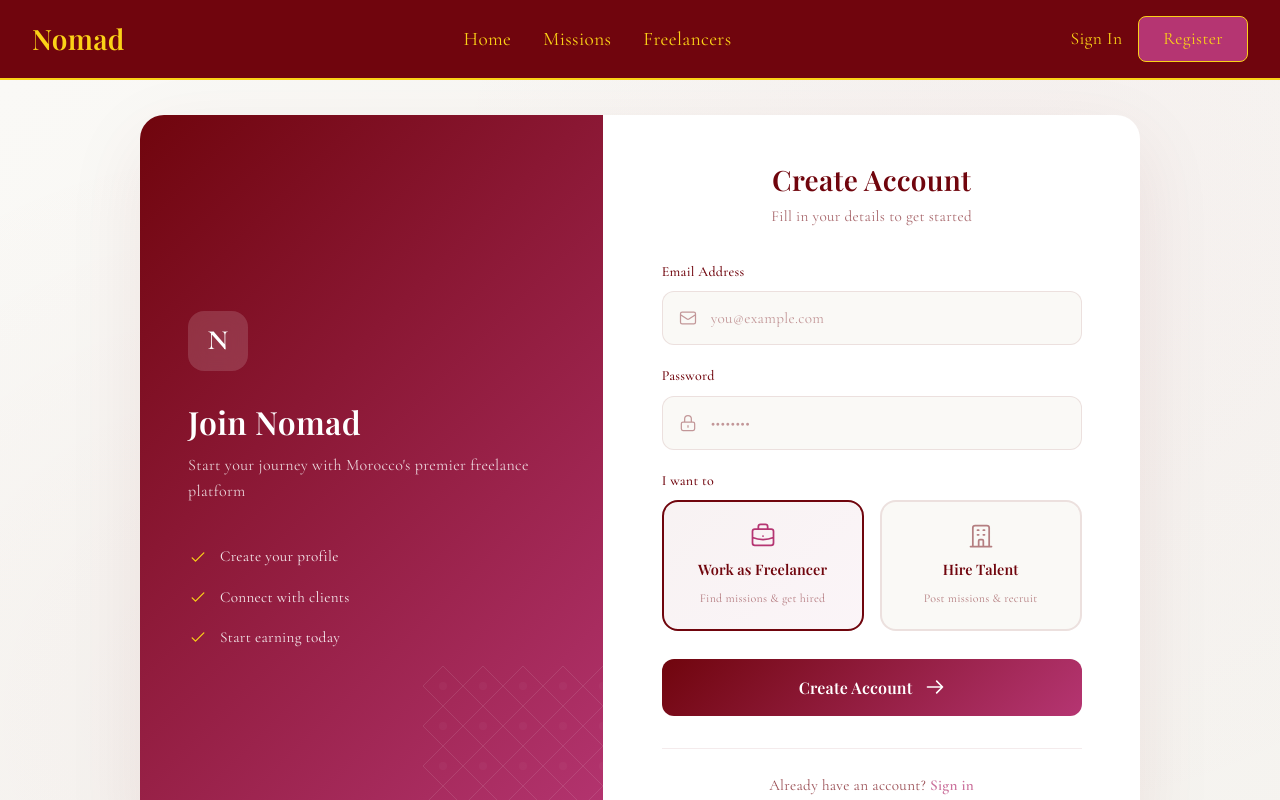
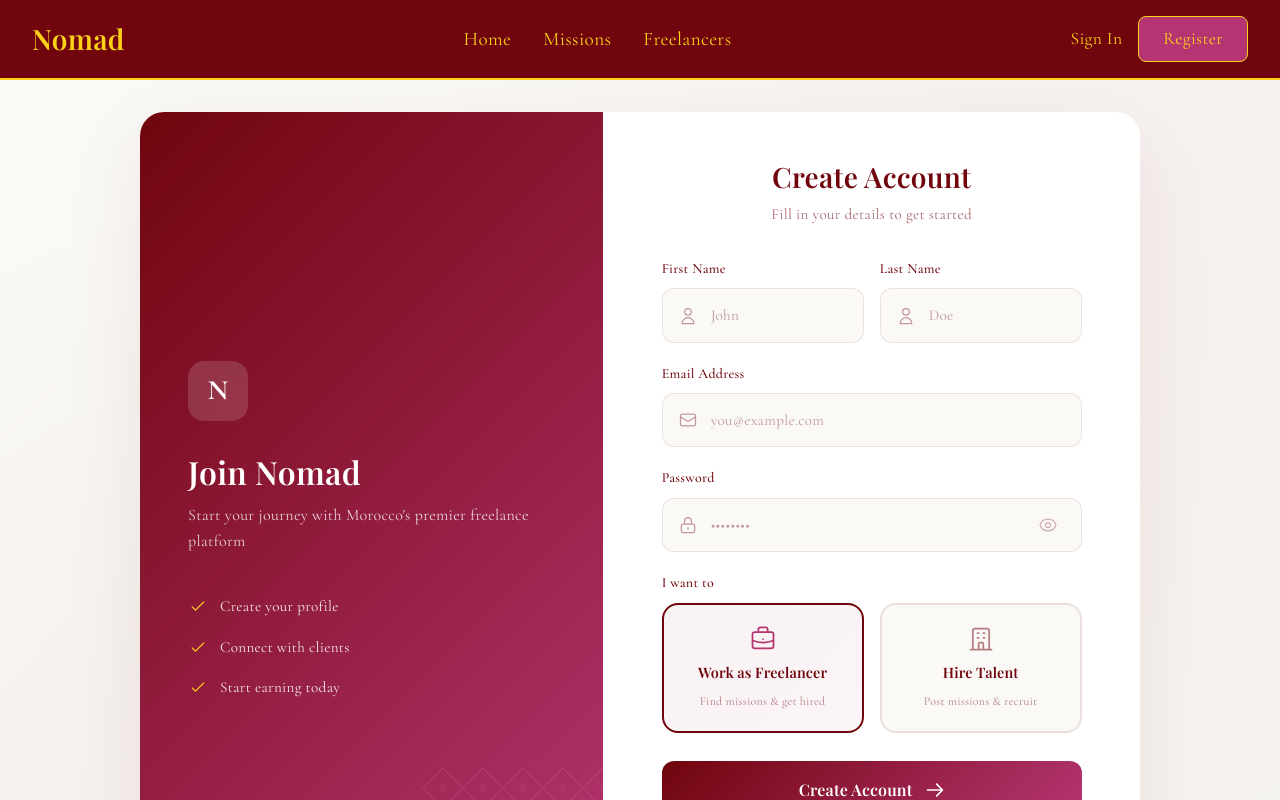
Before and after one commit to Byeolunu/Nomad, an Angular app in the folder front/: page /signup in a window 1280 px wide. Shown: the top 800 px of the page. Built offline with nearby package versions, Linux system fonts and the light colour scheme; a web font is replaced by a local one.

Commit message:
Updated Login and register forms

```diff
--- a/front/src/app/auth/login/login.css
+++ b/front/src/app/auth/login/login.css
@@ -147,6 +147,34 @@
 }
 .input-wrapper {
   position: relative;
+}
+.password-wrapper {
+  display: flex;
+  align-items: center;
+}
+.toggle-password-btn {
+  position: absolute;
+  right: 1rem;
+  background: none;
+  border: none;
+  cursor: pointer;
+  padding: 0.5rem;
+  display: flex;
+  align-items: center;
+  justify-content: center;
+  color: #70050D;
+  opacity: 0.3;
+  transition: opacity 0.2s ease;
+}
+.toggle-password-btn.visible {
+  opacity: 1;
+}
+.toggle-password-btn:focus {
+  outline: none;
+}
+.toggle-password-btn svg {
+  width: 20px;
+  height: 20px;
 }
 .input-icon {
   position: absolute;
--- a/front/src/app/auth/login/login.html
+++ b/front/src/app/auth/login/login.html
@@ -65,12 +65,12 @@
           </div>
           <div class="form-group">
             <label class="form-label font-hermione">Password</label>
-            <div class="input-wrapper">
+            <div class="input-wrapper password-wrapper">
               <svg class="input-icon" fill="none" stroke="currentColor" viewBox="0 0 24 24">
                 <path stroke-linecap="round" stroke-linejoin="round" stroke-width="1.5" d="M12 15v2m-6 4h12a2 2 0 002-2v-6a2 2 0 00-2-2H6a2 2 0 00-2 2v6a2 2 0 002 2zm10-10V7a4 4 0 00-8 0v4h8z"></path>
               </svg>
               <input
-                type="password"
+                [type]="showPassword ? 'text' : 'password'"
                 [(ngModel)]="password"
                 name="password"
                 required
@@ -78,6 +78,18 @@
                 class="form-input font-hermione"
                 placeholder="••••••••"
               />
+              <button
+                type="button"
+                class="toggle-password-btn"
+                [class.visible]="showPassword"
+                (click)="togglePasswordVisibility()"
+                [attr.aria-label]="showPassword ? 'Hide password' : 'Show password'"
+              >
+                <svg fill="none" stroke="currentColor" viewBox="0 0 24 24">
+                  <path stroke-linecap="round" stroke-linejoin="round" stroke-width="1.5" d="M15 12a3 3 0 11-6 0 3 3 0 016 0z"></path>
+                  <path stroke-linecap="round" stroke-linejoin="round" stroke-width="1.5" d="M2.458 12C3.732 7.943 7.523 5 12 5c4.478 0 8.268 2.943 9.542 7-1.274 4.057-5.064 7-9.542 7-4.477 0-8.268-2.943-9.542-7z"></path>
+                </svg>
+              </button>
             </div>
           </div>
           <div class="form-options">
--- a/front/src/app/auth/login/login.ts
+++ b/front/src/app/auth/login/login.ts
@@ -16,9 +16,14 @@ import { FormsModule } from '@angular/forms';
 export class LoginComponent {
   email = '';
   password = '';
+  showPassword = false;
   errorMessage = '';
   successMessage = '';
   constructor(private authService: AuthService, private router: Router) {}
+
+  togglePasswordVisibility() {
+    this.showPassword = !this.showPassword;
+  }
 
   onLogin() {
     console.log('Attempting login with:', this.email);
--- a/front/src/app/auth/signup/signup.css
+++ b/front/src/app/auth/signup/signup.css
@@ -135,6 +135,11 @@
   flex-direction: column;
   gap: 1.25rem;
 }
+.form-row {
+  display: grid;
+  grid-template-columns: 1fr 1fr;
+  gap: 1rem;
+}
 .form-group {
   display: flex;
   flex-direction: column;
@@ -147,6 +152,10 @@
 }
 .input-wrapper {
   position: relative;
+}
+.password-wrapper {
+  display: flex;
+  align-items: center;
 }
 .input-icon {
   position: absolute;
@@ -188,6 +197,30 @@
   font-size: 0.8rem;
   color: #BF152C;
   margin-top: 0.25rem;
+}
+.toggle-password-btn {
+  position: absolute;
+  right: 1rem;
+  background: none;
+  border: none;
+  cursor: pointer;
+  padding: 0.5rem;
+  display: flex;
+  align-items: center;
+  justify-content: center;
+  color: #70050D;
+  opacity: 0.3;
+  transition: opacity 0.2s ease;
+}
+.toggle-password-btn.visible {
+  opacity: 1;
+}
+.toggle-password-btn:focus {
+  outline: none;
+}
+.toggle-password-btn svg {
+  width: 20px;
+  height: 20px;
 }
 .role-selector {
   display: grid;
--- a/front/src/app/auth/signup/signup.html
+++ b/front/src/app/auth/signup/signup.html
@@ -46,6 +46,40 @@
           <p class="form-subtitle font-hermione">Fill in your details to get started</p>
         </div>
         <form (ngSubmit)="onSignup()" class="auth-form">
+          <div class="form-row">
+            <div class="form-group">
+              <label class="form-label font-hermione">First Name</label>
+              <div class="input-wrapper">
+                <svg class="input-icon" fill="none" stroke="currentColor" viewBox="0 0 24 24">
+                  <path stroke-linecap="round" stroke-linejoin="round" stroke-width="1.5" d="M16 7a4 4 0 11-8 0 4 4 0 018 0zM12 14a7 7 0 00-7 7h14a7 7 0 00-7-7z"></path>
+                </svg>
+                <input
+                  type="text"
+                  [(ngModel)]="firstName"
+                  name="firstName"
+                  required
+                  class="form-input font-hermione"
+                  placeholder="John"
+                />
+              </div>
+            </div>
+            <div class="form-group">
+              <label class="form-label font-hermione">Last Name</label>
+              <div class="input-wrapper">
+                <svg class="input-icon" fill="none" stroke="currentColor" viewBox="0 0 24 24">
+                  <path stroke-linecap="round" stroke-linejoin="round" stroke-width="1.5" d="M16 7a4 4 0 11-8 0 4 4 0 018 0zM12 14a7 7 0 00-7 7h14a7 7 0 00-7-7z"></path>
+                </svg>
+                <input
+                  type="text"
+                  [(ngModel)]="lastName"
+                  name="lastName"
+                  required
+                  class="form-input font-hermione"
+                  placeholder="Doe"
+                />
+              </div>
+            </div>
+          </div>
           <div class="form-group">
             <label class="form-label font-hermione">Email Address</label>
             <div class="input-wrapper">
@@ -70,12 +104,12 @@
           </div>
           <div class="form-group">
             <label class="form-label font-hermione">Password</label>
-            <div class="input-wrapper">
+            <div class="input-wrapper password-wrapper">
               <svg class="input-icon" fill="none" stroke="currentColor" viewBox="0 0 24 24">
                 <path stroke-linecap="round" stroke-linejoin="round" stroke-width="1.5" d="M12 15v2m-6 4h12a2 2 0 002-2v-6a2 2 0 00-2-2H6a2 2 0 00-2 2v6a2 2 0 002 2zm10-10V7a4 4 0 00-8 0v4h8z"></path>
               </svg>
               <input
-                type="password"
+                [type]="showPassword ? 'text' : 'password'"
                 [(ngModel)]="password"
                 name="password"
                 required
@@ -83,6 +117,18 @@
                 class="form-input font-hermione"
                 placeholder="••••••••"
               />
+              <button
+                type="button"
+                class="toggle-password-btn"
+                [class.visible]="showPassword"
+                (click)="togglePasswordVisibility()"
+                [attr.aria-label]="showPassword ? 'Hide password' : 'Show password'"
+              >
+                <svg fill="none" stroke="currentColor" viewBox="0 0 24 24">
+                  <path stroke-linecap="round" stroke-linejoin="round" stroke-width="1.5" d="M15 12a3 3 0 11-6 0 3 3 0 016 0z"></path>
+                  <path stroke-linecap="round" stroke-linejoin="round" stroke-width="1.5" d="M2.458 12C3.732 7.943 7.523 5 12 5c4.478 0 8.268 2.943 9.542 7-1.274 4.057-5.064 7-9.542 7-4.477 0-8.268-2.943-9.542-7z"></path>
+                </svg>
+              </button>
             </div>
           </div>
           <div class="form-group">
--- a/front/src/app/auth/signup/signup.ts
+++ b/front/src/app/auth/signup/signup.ts
@@ -14,16 +14,23 @@ import { FormsModule } from '@angular/forms';
   ]
 })
 export class SignupComponent {
+  firstName = '';
+  lastName = '';
   email = '';
   password = '';
+  showPassword = false;
   role = 'FREELANCER';
   message = '';
   successMessage = '';
 
   constructor(private authService: AuthService, private router: Router) {}
 
+  togglePasswordVisibility() {
+    this.showPassword = !this.showPassword;
+  }
+
   onSignup() {
-    console.log('Attempting signup:', this.email, this.role);
+    console.log('Attempting signup:', this.firstName, this.lastName, this.email, this.role);
     this.authService.signup(this.email, this.password, this.role).subscribe({
       next: (response) => {
         this.successMessage='Signup successful! You can login now.';
```
Also changed, not shown: 1 other file (tests, documents, lock files or other folders).
